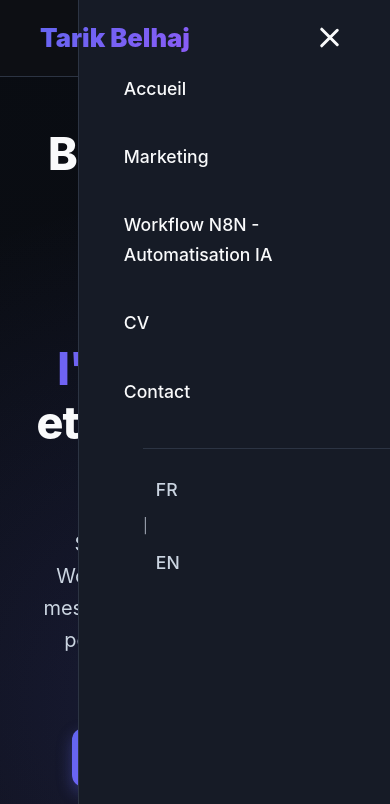
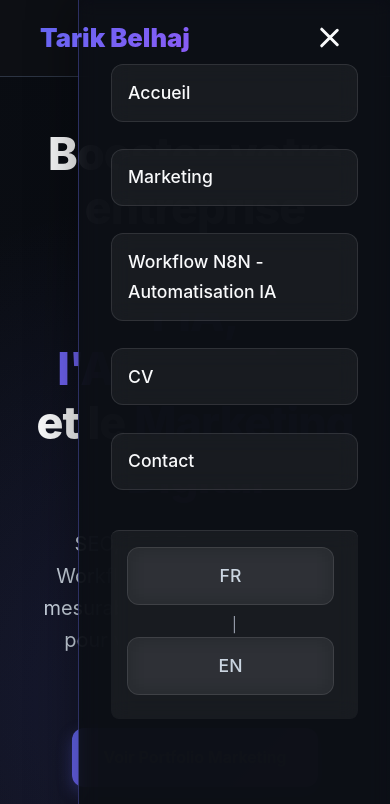
Before and after one commit to tarikBelhaj/portfolio, a plain HTML site: page index.html in a window 390 px wide. Both pictures are taken after a click on the element 329 px from the left and 37 px from the top of the page. Shown: the top 804 px of the page. Drawn offline with Linux system fonts and the light colour scheme.

Commit message:
Update style.css
hamburger sans le commentaire ouvert

```diff
--- a/style.css
+++ b/style.css
@@ -537,7 +537,9 @@ a:hover {
   from { opacity: 0; transform: translateY(30px); }
   to { opacity: 1; transform: translateY(0); }
 }
-/*
+
+
+
 /* ================= RESPONSIVE ================= */
 /* ================= MOBILE NAV REWORK ================= */
 @media (max-width: 768px) {
@@ -552,19 +554,41 @@ a:hover {
     width: 80%; /* moins large que 100% */
     max-width: 320px;
     height: 100vh;
-    background: var(--bg-card);
-    border-left: 1px solid var(--border);
-    backdrop-filter: blur(12px);
+    background: rgba(22, 27, 38, 0.85);
+    border-left: 1px solid rgba(99, 102, 241, 0.3);
+    backdrop-filter: blur(20px) saturate(180%);
+    -webkit-backdrop-filter: blur(20px) saturate(180%);
+    box-shadow: -10px 0 40px rgba(0, 0, 0, 0.3);
     flex-direction: column;
     justify-content: flex-start;
     align-items: flex-start;
     padding: 4rem 2rem;
-    transition: all 0.35s ease;
+    transition: all 0.4s cubic-bezier(0.23, 1, 0.32, 1);
     z-index: 1000;
   }
 
   .nav.active {
     right: 0;
+    backdrop-filter: blur(25px) saturate(200%);
+    -webkit-backdrop-filter: blur(25px) saturate(200%);
+  }
+
+  /* Overlay derrière le menu */
+  .nav::before {
+    content: '';
+    position: fixed;
+    top: 0;
+    left: -100vw;
+    width: 100vw;
+    height: 100vh;
+    background: rgba(0, 0, 0, 0.4);
+    backdrop-filter: blur(8px);
+    transition: all 0.4s cubic-bezier(0.23, 1, 0.32, 1);
+    z-index: -1;
+  }
+
+  .nav.active::before {
+    left: 0;
   }
 
   .nav ul {
@@ -581,26 +605,36 @@ a:hover {
   .nav a {
     font-size: 1.1rem;
     font-weight: 500;
-    padding: 0.6rem 0.8rem;
+    padding: 0.8rem 1rem;
     display: block;
-    border-radius: 0.5rem;
+    border-radius: 0.75rem;
     color: var(--text-primary);
-    transition: background 0.3s ease, padding-left 0.3s ease;
+    background: rgba(255, 255, 255, 0.05);
+    border: 1px solid rgba(255, 255, 255, 0.1);
+    margin-bottom: 0.5rem;
+    transition: all 0.3s cubic-bezier(0.23, 1, 0.32, 1);
+    backdrop-filter: blur(10px);
   }
 
   .nav a:hover {
-    background: rgba(99, 102, 241, 0.15);
+    background: rgba(99, 102, 241, 0.2);
+    border-color: rgba(99, 102, 241, 0.4);
     color: var(--primary-light);
-    padding-left: 1.2rem;
+    transform: translateX(8px) scale(1.02);
+    box-shadow: 0 8px 25px rgba(99, 102, 241, 0.15);
   }
 
   .lang-switch {
     font-size: 0.9rem;
     margin-top: 2rem;
-    padding-top: 1rem;
-    border-top: 1px solid var(--border);
+    margin-left: 0;
+    padding: 1rem;
+    border-top: 1px solid rgba(255, 255, 255, 0.1);
+    border-radius: 0.5rem;
+    background: rgba(255, 255, 255, 0.05);
+    backdrop-filter: blur(10px);
     width: 100%;
-    text-align: left;
+    text-align: center;
     color: var(--text-muted);
   }
 
```
